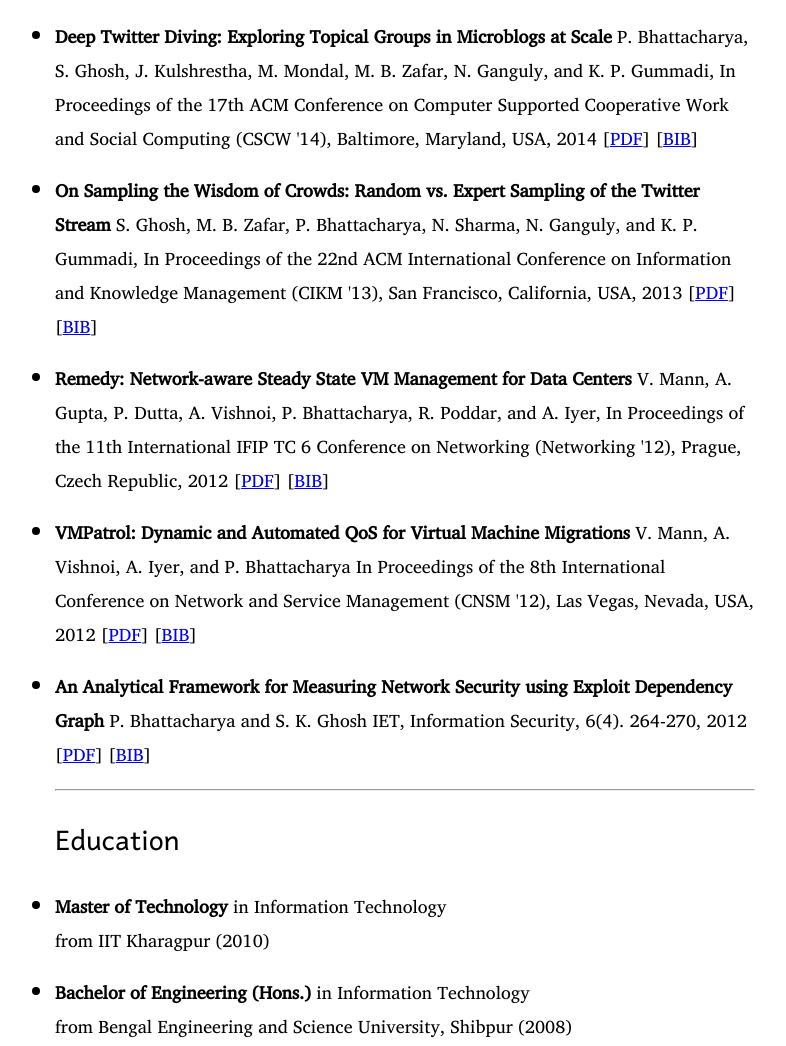
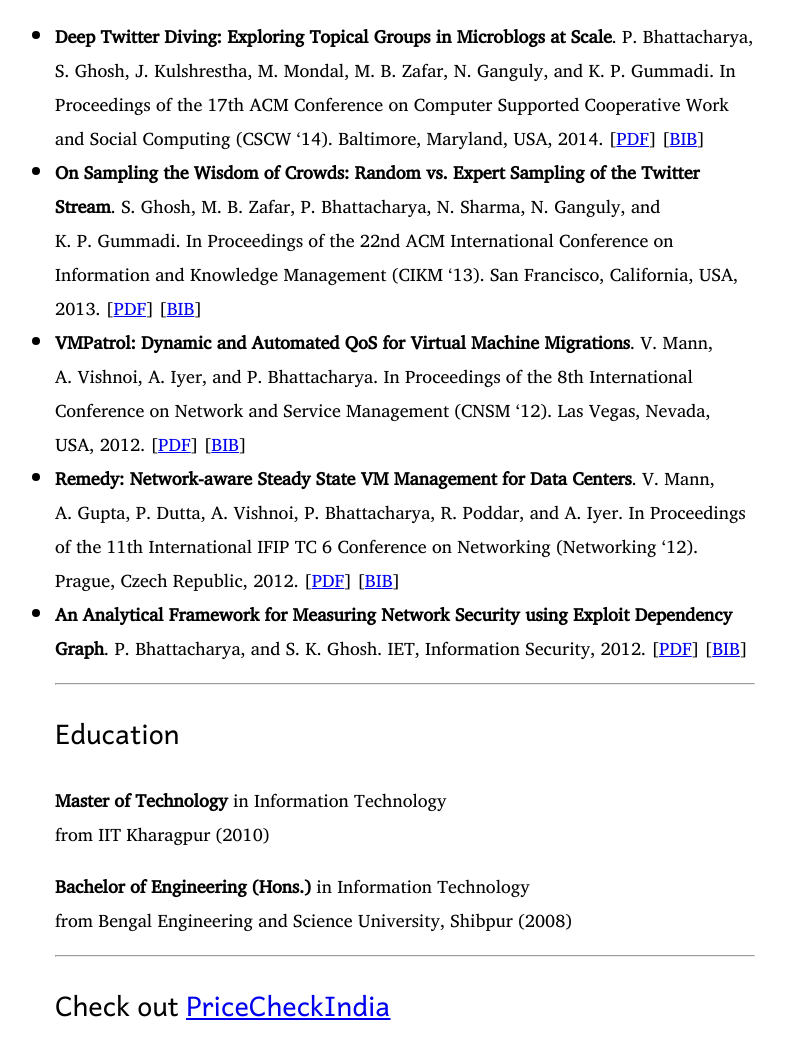
Before and after one commit to parantapa/parantapa.github.com, a plain HTML site: page index.html in a window 1280 px wide. Shown: the part 501-1547 px from the top of the page, without its empty margins (235-1021 px from the left). Drawn offline with Linux system fonts and the light colour scheme.

Commit message:
Tue, 10 Jun 2014 10:17:43 +0000

```diff
--- a/index.html
+++ b/index.html
@@ -20,87 +20,64 @@
 <div class="container">
 
 <h1>Parantapa Bhattacharya</h1>
-<p>I am a PhD Scholar at the <a href="http://cse.iitkgp.ac.in/" title="Dept of CSE, IIT Kharagpur, India">Department of Computer Science and Engineering</a>,
-at the <a href="http://www.iitkgp.ac.in/" title="IIT Kharagpur, India">Indian Institute of Technology, Kharagpur</a>. I work with
-<a href="http://www.facweb.iitkgp.ernet.in/~niloy/" title="Prof. Niloy Ganguly">Prof. Niloy Ganguly</a> and <a href="http://www.facweb.iitkgp.ernet.in/~skg/" title="Prof. Soumya K. Ghosh">Prof. S. K. Ghosh</a>. I use minimal amounts
+<p>I am a PhD Scholar at the <a href="http://cse.iitkgp.ac.in/" title="Dept of CSE, IIT Kharagpur, India">Department of Computer Science and Engineering</a>
+at <a href="http://www.iitkgp.ac.in/" title="IIT Kharagpur, India">Indian Institute of Technology, Kharagpur</a>. I work with
+<a href="http://www.facweb.iitkgp.ernet.in/~niloy/" title="Prof. Niloy Ganguly">Prof.&nbsp;Niloy&nbsp;Ganguly</a> and <a href="http://www.facweb.iitkgp.ernet.in/~skg/" title="Prof. Soumya K. Ghosh">Prof.&nbsp;S.&nbsp;K.&nbsp;Ghosh</a>.  I use minimal amounts
 of network analysis, statistics, and machine learning to study online social
 networks. I am also part of the <a href="http://cse.iitkgp.ac.in/resgrp/cnerg/" title="Complex Networks Research Group">Complex Networks Research Group</a>.</p>
 <p>You can contact me at pb [at] parantapa [dot] net.</p>
 <hr>
+<h2>Publications</h2>
+<!-- bib2html:mypapers.bib:mypapers:mybibs -->
 
-<h2>Publications</h2>
-<ul>
-<li>
-<p><strong>Deep Twitter Diving: Exploring Topical Groups in Microblogs at Scale</strong>
-  P.&nbsp;Bhattacharya, S. Ghosh, J. Kulshrestha, M. Mondal, M. B. Zafar,
-  N. Ganguly, and K. P. Gummadi, In Proceedings of the 17th ACM Conference on
-  Computer Supported Cooperative Work and Social Computing (CSCW '14),
-  Baltimore, Maryland, USA, 2014
-  [<a href="mypapers/bhattacharya-topical-groups-cscw14.pdf">PDF</a>]
-  [<a href="mybibs/bhattacharya-topical-groups-cscw14.bib">BIB</a>]</p>
-</li>
-<li>
-<p><strong>On Sampling the Wisdom of Crowds: Random vs. Expert Sampling of the Twitter
-  Stream</strong> S. Ghosh, M. B. Zafar, P. Bhattacharya, N. Sharma, N. Ganguly,
-  and K. P. Gummadi, In Proceedings of the 22nd ACM International Conference on
-  Information and Knowledge Management (CIKM '13),
-  San Francisco, California, USA, 2013
-  [<a href="mypapers/ghosh-sampling-cikm13.pdf">PDF</a>]
-  [<a href="mybibs/ghosh-sampling-cikm13.bib">BIB</a>]</p>
-</li>
-<li>
-<p><strong>Remedy: Network-aware Steady State VM Management for Data Centers</strong>
-  V. Mann, A. Gupta, P. Dutta, A. Vishnoi, P. Bhattacharya, R. Poddar,
-  and A. Iyer, In Proceedings of the 11th International IFIP TC 6 Conference on
-  Networking (Networking '12),
-  Prague, Czech Republic, 2012
-  [<a href="mypapers/mann-remedy-networking12.pdf">PDF</a>]
-  [<a href="mybibs/mann-remedy-networking12.bib">BIB</a>]</p>
-</li>
-<li>
-<p><strong>VMPatrol: Dynamic and Automated QoS for Virtual Machine Migrations</strong>
-  V. Mann, A. Vishnoi, A. Iyer, and P. Bhattacharya
-  In Proceedings of the 8th International Conference on Network and Service
-  Management (CNSM '12),
-  Las Vegas, Nevada, USA, 2012
-  [<a href="mypapers/mann-vmpatrol-cnsm12.pdf">PDF</a>]
-  [<a href="mybibs/mann-vmpatrol-cnsm12.bib">BIB</a>]</p>
-</li>
-<li>
-<p><strong>An Analytical Framework for Measuring Network Security using Exploit
-  Dependency Graph</strong> P. Bhattacharya and S. K. Ghosh
-  IET, Information Security, 6(4). 264-270, 2012
-  [<a href="mypapers/bhattacharya-mincost-ifs12.pdf">PDF</a>]
-  [<a href="mybibs/bhattacharya-mincost-ifs12.bib">BIB</a>]</p>
-</li>
-</ul>
+<ul><li><div class="bib-inproceedings">
+    <strong>Deep Twitter Diving: Exploring Topical Groups in Microblogs at Scale</strong>.
+    P.&nbsp;Bhattacharya, S.&nbsp;Ghosh, J.&nbsp;Kulshrestha, M.&nbsp;Mondal, M.&nbsp;B.&nbsp;Zafar, N.&nbsp;Ganguly, and K.&nbsp;P.&nbsp;Gummadi.
+    In Proceedings of the 17th <span class="caps">ACM</span> Conference on Computer Supported Cooperative Work and Social Computing (<span class="caps">CSCW</span> &#8216;14).
+    Baltimore, Maryland, <span class="caps">USA</span>, 2014.
+    [<a href="mypapers/bhattacharya-topicalgroups-cscw14.pdf"><span class="caps">PDF</span></a>]
+    [<a href="mybibs/bhattacharya-topicalgroups-cscw14.bib"><span class="caps">BIB</span></a>]
+</div></li><li><div class="bib-inproceedings">
+    <strong>On Sampling the Wisdom of Crowds: Random vs. Expert Sampling of the Twitter Stream</strong>.
+    S.&nbsp;Ghosh, M.&nbsp;B.&nbsp;Zafar, P.&nbsp;Bhattacharya, N.&nbsp;Sharma, N.&nbsp;Ganguly, and K.&nbsp;P.&nbsp;Gummadi.
+    In Proceedings of the 22nd <span class="caps">ACM</span> International Conference on Information and Knowledge Management (<span class="caps">CIKM</span> &#8216;13).
+    San Francisco, California, <span class="caps">USA</span>, 2013.
+    [<a href="mypapers/ghosh-sampling-cikm13.pdf"><span class="caps">PDF</span></a>]
+    [<a href="mybibs/ghosh-sampling-cikm13.bib"><span class="caps">BIB</span></a>]
+</div></li><li><div class="bib-inproceedings">
+    <strong>VMPatrol: Dynamic and Automated QoS for Virtual Machine Migrations</strong>.
+    V.&nbsp;Mann, A.&nbsp;Vishnoi, A.&nbsp;Iyer, and P.&nbsp;Bhattacharya.
+    In Proceedings of the 8th International Conference on Network and Service Management (<span class="caps">CNSM</span> &#8216;12).
+    Las Vegas, Nevada, <span class="caps">USA</span>, 2012.
+    [<a href="mypapers/mann-vmpatrol-cnsm12.pdf"><span class="caps">PDF</span></a>]
+    [<a href="mybibs/mann-vmpatrol-cnsm12.bib"><span class="caps">BIB</span></a>]
+</div></li><li><div class="bib-inproceedings">
+    <strong>Remedy: Network-aware Steady State <span class="caps">VM</span> Management for Data Centers</strong>.
+    V.&nbsp;Mann, A.&nbsp;Gupta, P.&nbsp;Dutta, A.&nbsp;Vishnoi, P.&nbsp;Bhattacharya, R.&nbsp;Poddar, and A.&nbsp;Iyer.
+    In Proceedings of the 11th International <span class="caps">IFIP</span> <span class="caps">TC</span> 6 Conference on Networking (Networking &#8216;12).
+    Prague, Czech Republic, 2012.
+    [<a href="mypapers/mann-remedy-networking12.pdf"><span class="caps">PDF</span></a>]
+    [<a href="mybibs/mann-remedy-networking12.bib"><span class="caps">BIB</span></a>]
+</div></li><li><div class="bib-article">
+    <strong>An Analytical Framework for Measuring Network Security using Exploit Dependency Graph</strong>.
+    P.&nbsp;Bhattacharya, and S.&nbsp;K.&nbsp;Ghosh.
+    <span class="caps">IET</span>, Information Security, 2012.
+    [<a href="mypapers/bhattacharya-mincost-ifs12.pdf"><span class="caps">PDF</span></a>]
+    [<a href="mybibs/bhattacharya-mincost-ifs12.bib"><span class="caps">BIB</span></a>]
+</div></li></ul>
+
 <hr>
-
 <h2>Education</h2>
-<ul>
-<li>
 <p><strong>Master of Technology</strong> in Information Technology<br>
-  from IIT Kharagpur (2010)</p>
-</li>
-<li>
+from <span class="caps">IIT</span> Kharagpur (2010)</p>
 <p><strong>Bachelor of Engineering (Hons.)</strong> in Information Technology<br>
-  from Bengal Engineering and Science University, Shibpur (2008)</p>
-</ul>
+from Bengal Engineering and Science University, Shibpur (2008)</p>
 <hr>
-
 <h2>Check out <a href="http://www.pricecheckindia.com/" title="Online Price Comparison Website">PriceCheckIndia</a></h2>
-<p>It's a cool online price comparison website created by a very good friend of mine.</p>
+<p>It&#8217;s a cool online price comparison website created by a very good friend of
+mine.</p>
 
 </div>
 
-<script>
-  (function(i,s,o,g,r,a,m){i['GoogleAnalyticsObject']=r;i[r]=i[r]||function(){
-  (i[r].q=i[r].q||[]).push(arguments)},i[r].l=1*new Date();a=s.createElement(o),
-  m=s.getElementsByTagName(o)[0];a.async=1;a.src=g;m.parentNode.insertBefore(a,m)
-  })(window,document,'script','//www.google-analytics.com/analytics.js','ga');
-
-  ga('create', 'UA-51731303-1', 'parantapa.net');
-  ga('send', 'pageview');
-</script>
 </body>
 </html>
```
Also changed, not shown: redirect.html (added, +14 -0 lines), 8 other files.
